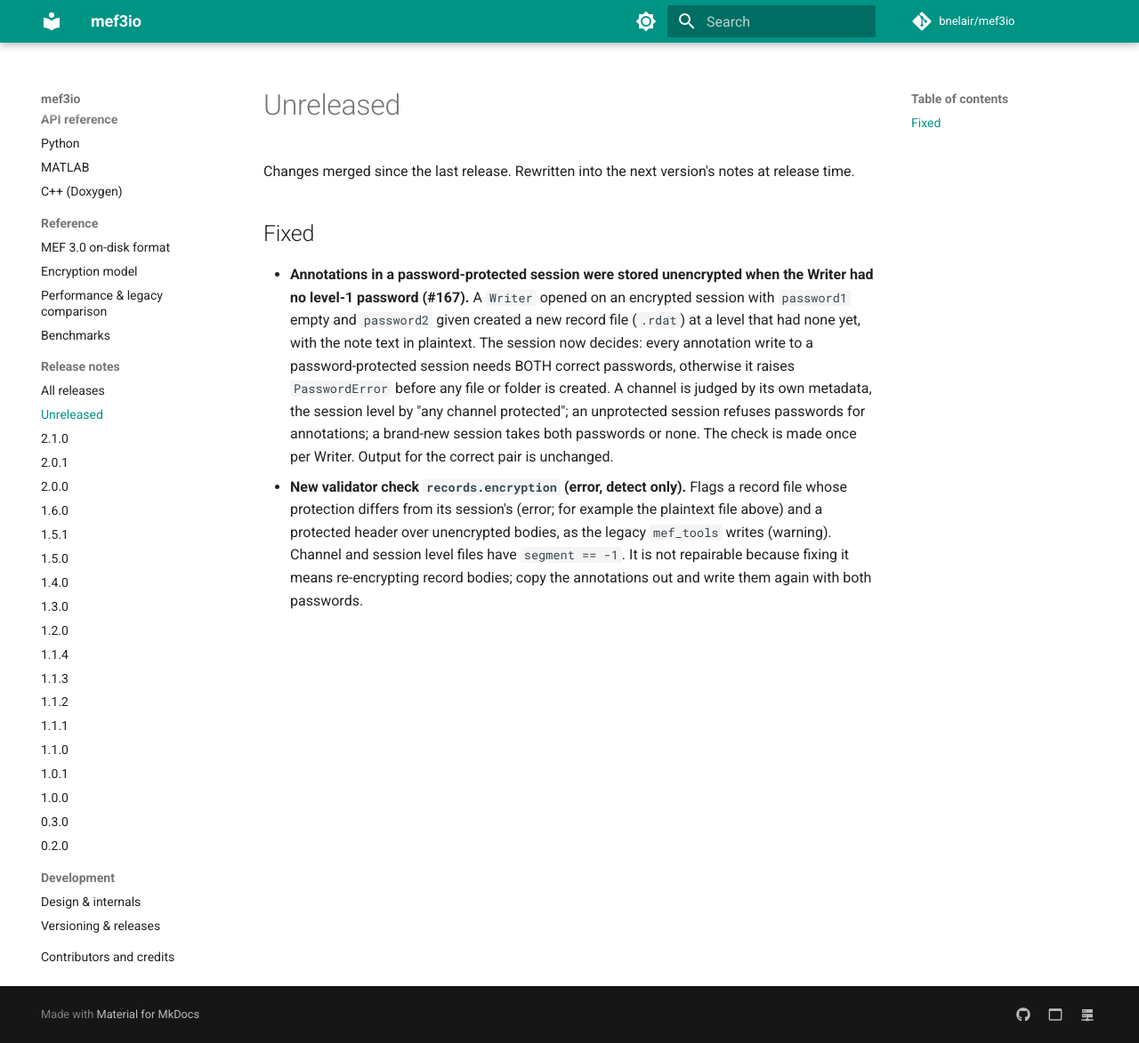
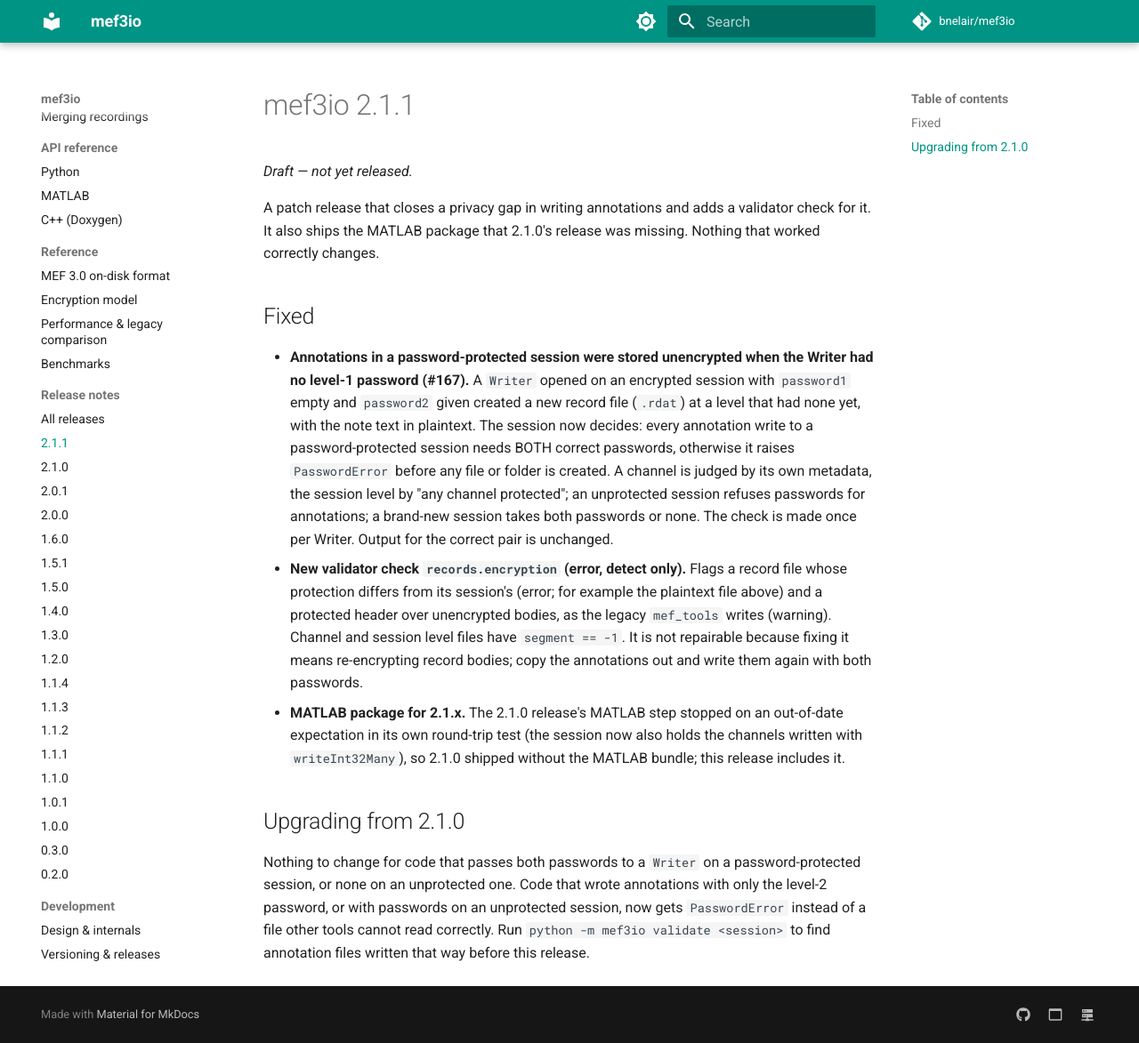
Before and after one commit to bnelair/mef3io, an MkDocs documentation site: the page built from docs/release_notes/2.1.1.md, in a window 1280 px wide and 1173 px high. Shown: the whole window at 89% size. Built offline with MkDocs 1.6.1 and Material for MkDocs 9.7.7, drawn with Linux system fonts in a browser that asks for light colours; comment, search, counter and statistics services are not loaded.

Commit message:
Docs revision for 2.1.1: release notes (privacy fix, validator check, MATLAB bundle, upgrading)
Co-Authored-By: Claude Opus 5.5 <noreply@anthropic.com>
Claude-Session: https://claude.ai/code/session_01PWYBRHqzczzUfo99eFKLmQ

```diff
--- a/docs/release_notes/unreleased.md
+++ b/docs/release_notes/2.1.1.md
@@ -1,7 +1,10 @@
-# Unreleased
+# mef3io 2.1.1
 
-Changes merged since the last release. Rewritten into the next version's
-notes at release time.
+*Draft — not yet released.*
+
+A patch release that closes a privacy gap in writing annotations and adds a
+validator check for it. It also ships the MATLAB package that 2.1.0's release
+was missing. Nothing that worked correctly changes.
 
 ## Fixed
 
@@ -23,3 +26,16 @@ notes at release time.
   `segment == -1`. It is not repairable because fixing it means
   re-encrypting record bodies; copy the annotations out and write them again
   with both passwords.
+- **MATLAB package for 2.1.x.** The 2.1.0 release's MATLAB step stopped on an
+  out-of-date expectation in its own round-trip test (the session now also
+  holds the channels written with `writeInt32Many`), so 2.1.0 shipped without
+  the MATLAB bundle; this release includes it.
+
+## Upgrading from 2.1.0
+
+Nothing to change for code that passes both passwords to a `Writer` on a
+password-protected session, or none on an unprotected one. Code that wrote
+annotations with only the level-2 password, or with passwords on an
+unprotected session, now gets `PasswordError` instead of a file other tools
+cannot read correctly. Run `python -m mef3io validate <session>` to find
+annotation files written that way before this release.
--- a/mkdocs.yml
+++ b/mkdocs.yml
@@ -84,7 +84,7 @@ nav:
       - Benchmarks: benchmarks.md
   - Release notes:
       - All releases: release_notes/index.md
-      - "Unreleased": release_notes/unreleased.md
+      - "2.1.1": release_notes/2.1.1.md
       - "2.1.0": release_notes/2.1.0.md
       - "2.0.1": release_notes/2.0.1.md
       - "2.0.0": release_notes/2.0.0.md
```
Also changed, not shown: docs/release_notes/index.md (+1 -1 lines).
